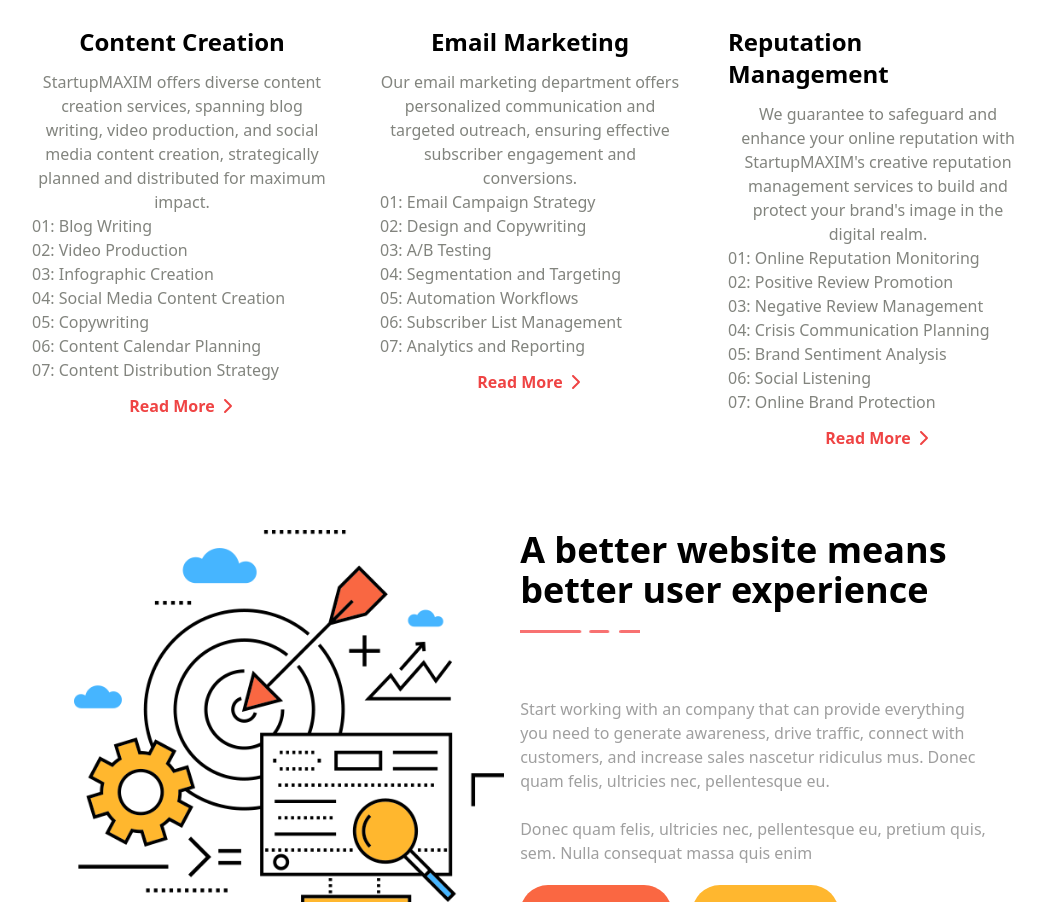
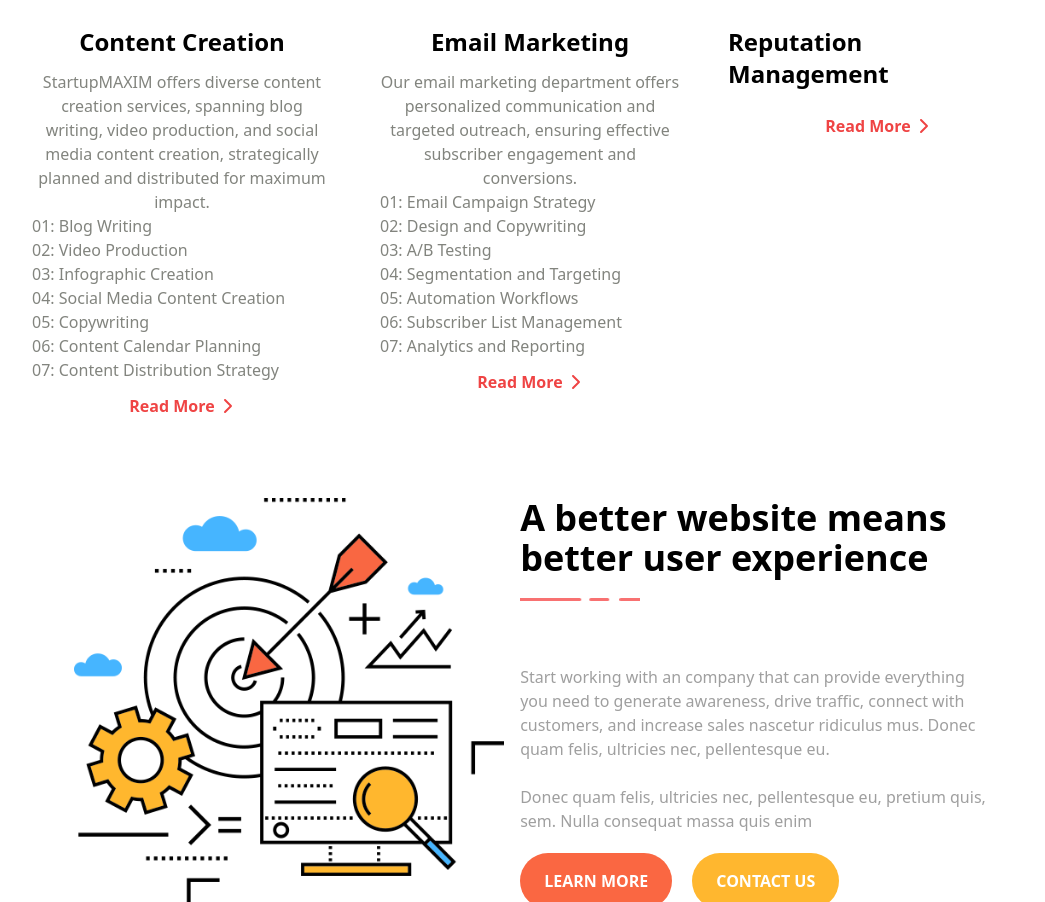
Before and after one commit to mhmAdmin1122/startupMAXIM, a Next.js app: page / in a window 1280 px wide. Shown: the part 2014-2916 px from the top of the page, without its empty margins (110-1155 px from the left). Built offline with nearby package versions, Linux system fonts and the light colour scheme.

Commit message:
Card 9 desc commented out

```diff
--- a/pages/Components/H/HomeSection.tsx
+++ b/pages/Components/H/HomeSection.tsx
@@ -251,22 +251,22 @@ const HomeSection = () => {
           imageUrl={card9}
           altText="PR and reputation management services including proactive monitoring, positive review promotion, and adept crisis communication planning."
           title="Reputation Management"
-          desc={
-            <>
-              <p>
-              We guarantee to safeguard and enhance your online reputation with StartupMAXIM's creative reputation management services to build and protect your brand's image in the digital realm.
-              </p>
-              <ul className="text-left">
-              <li>01: Online Reputation Monitoring</li>
-              <li>02: Positive Review Promotion</li>
-              <li>03: Negative Review Management</li>
-              <li>04: Crisis Communication Planning</li>
-              <li>05: Brand Sentiment Analysis</li>
-              <li>06: Social Listening</li>
-              <li>07: Online Brand Protection</li>
-          </ul>
-            </>
-          }
+          // desc={
+          //   <>
+          //     <p>
+          //     We guarantee to safeguard and enhance your online reputation with StartupMAXIM's creative reputation management services to build and protect your brand's image in the digital realm.
+          //     </p>
+          //     <ul className="text-left">
+          //     <li>01: Online Reputation Monitoring</li>
+          //     <li>02: Positive Review Promotion</li>
+          //     <li>03: Negative Review Management</li>
+          //     <li>04: Crisis Communication Planning</li>
+          //     <li>05: Brand Sentiment Analysis</li>
+          //     <li>06: Social Listening</li>
+          //     <li>07: Online Brand Protection</li>
+          // </ul>
+          //   </>
+          // }
           linkurl="/"
         />
       </section>
```
